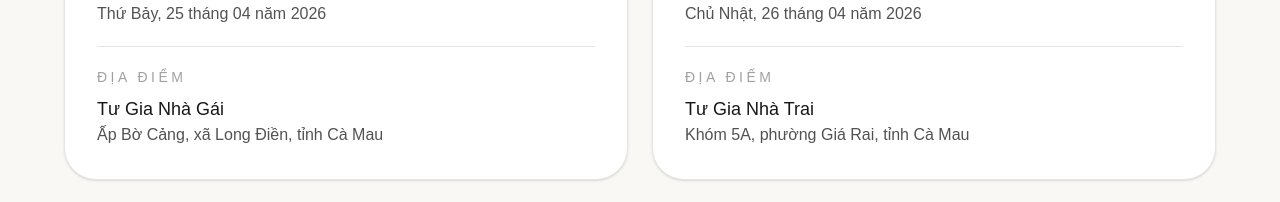
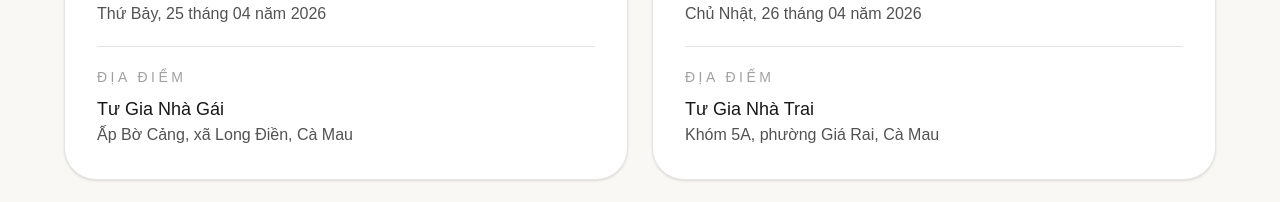
Before and after one commit to nghia562001/wedding-invitation, a Next.js app: page / in a window 1280 px wide. Shown: the part 3720-3922 px from the top of the page. Built offline with nearby package versions, Linux system fonts and the light colour scheme; no server answers; grey boxes are pictures that could not be loaded.

Commit message:
fix text

```diff
--- a/components/sections/event-section.tsx
+++ b/components/sections/event-section.tsx
@@ -107,7 +107,7 @@ export function EventSection() {
                     Tư Gia Nhà Gái
                   </h4>
                   <p className="text-neutral-600">
-                    Ấp Bờ Cảng, xã Long Điền, tỉnh Cà Mau
+                    Ấp Bờ Cảng, xã Long Điền, Cà Mau
                   </p>
                 </div>
               </CardContent>
@@ -138,7 +138,7 @@ export function EventSection() {
                     Tư Gia Nhà Trai
                   </h4>
                   <p className="text-neutral-600">
-                    Khóm 5A, phường Giá Rai, tỉnh Cà Mau
+                    Khóm 5A, phường Giá Rai, Cà Mau
                   </p>
                 </div>
               </CardContent>
```
